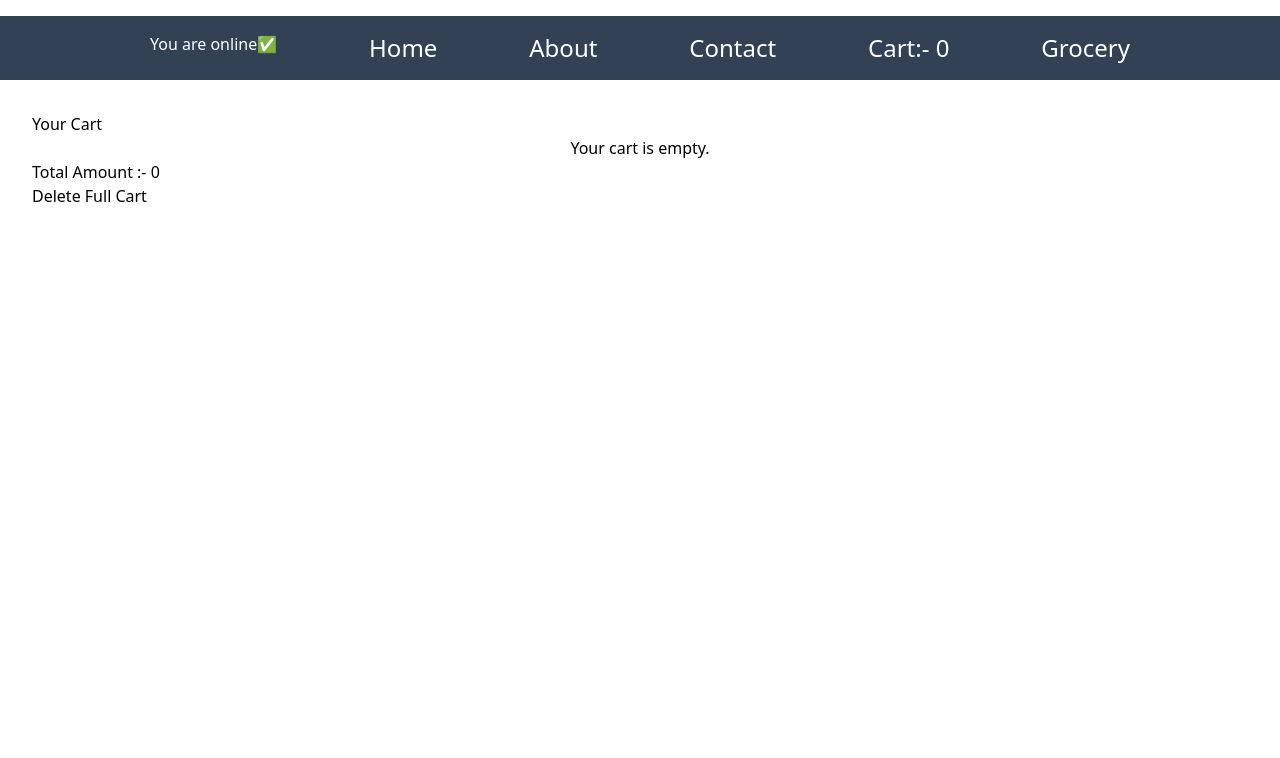
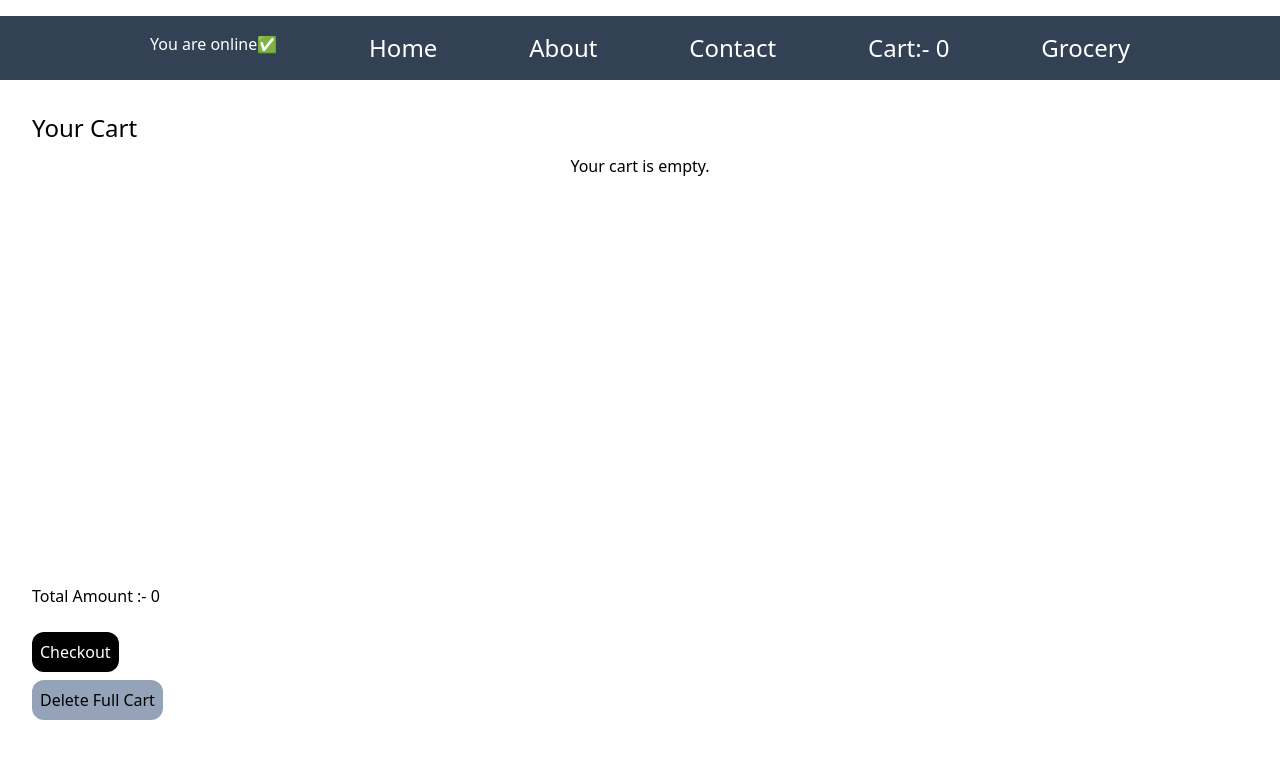
Before and after one commit to tusharbatradev/E-Commerce, a React (Vite) app: page /cart in a window 1280 px wide. Shown: the top 758 px of the page. Built offline with nearby package versions, Linux system fonts and the light colour scheme.

Commit message:
Code Updated!

```diff
--- a/src/App.jsx
+++ b/src/App.jsx
@@ -9,7 +9,7 @@ function App() {
   return (
     <>
       <Header cart={cart} />
-      <div className="p-8 flex flex-col gap-6">
+      <div className="p-8 pb-16 flex flex-col gap-6">
         <Outlet />
       </div>
     </>
--- a/src/Components/Cart.jsx
+++ b/src/Components/Cart.jsx
@@ -17,13 +17,13 @@ function Cart() {
   }
 
   return (
-    <div>
-      <h1>Your Cart</h1>
-      <div className="flex flex-wrap gap-12 justify-center">
+    <div className="flex gap-[10px] flex-col">
+      <h1 className="text-2xl">Your Cart</h1>
+      <div className="flex flex-wrap gap-8 justify-center h-[420px]">
         {cart.length > 0 ? (
           cart.map((product, index) => (
             <>
-              <div key={index} className="p-4 border-2 border-black">
+              <div key={index} className="p-4">
                 <ProductCard product={product} />
               </div>
             </>
@@ -32,8 +32,13 @@ function Cart() {
           <p>Your cart is empty.</p>
         )}
       </div>
+      <div>
       <h1>Total Amount :- {totalAmount}</h1>
-      <h1 onClick={deleteCart}>Delete Full Cart</h1>
+      <br />
+      <button className="bg-black text-white p-2 rounded-xl">Checkout</button>
+      <br />
+      <button className="cursor-pointer bg-slate-400 p-2 rounded-xl mt-2" onClick={deleteCart}>Delete Full Cart</button>
+      </div>
     </div>
   );
 }
--- a/src/Components/ProductCard.jsx
+++ b/src/Components/ProductCard.jsx
@@ -6,7 +6,7 @@ function ProductCard({ product, addToCart, addedProduct }) {
       <div className="rounded-lg h-[250px] max-h-[500px] w-64 max-w-64   flex flex-col gap-[8px]">
         <div className="w-full">
           <img
-            className="max-w-full max-h-full flex"
+            className="max-w-full max-h-[300px] flex"
             src={product.image}
             alt="IMAGE"
           />
--- a/src/Components/ProductDetails.jsx
+++ b/src/Components/ProductDetails.jsx
@@ -10,11 +10,10 @@ function ProductDetails() {
 
   return (
     <>
-      <div className="flex justify-center ite\ gap-[50px]">
-        <div className="p-8 flex
-        justify-center border-black border-2 rounded-xl">
+      <div className="flex justify-center gap-[50px]">
+        <div className="">
           <img
-          className="h-[500px]"
+          className="h-[400px]"
             src={product.image}
             alt="PRODUCT IMAGE"
           />
--- a/src/Components/Products.jsx
+++ b/src/Components/Products.jsx
@@ -39,8 +39,8 @@ function Products() {
   console.log(products);
 
   return (
-    <>
-      <div className="flex justify-center my-4">
+    <section className="h-[100vh]">
+      <div className="flex justify-center my-4 ">
         <input
           type="text"
           placeholder="Search a Product"
@@ -50,11 +50,10 @@ function Products() {
         />
       </div>
 
-      <div className="flex flex-wrap justify-center gap-2">
+      <div className="flex flex-wrap justify-center gap-2 h-[900px]">
         {filteredProducts.map((product) => (
           <Link key={product.id} to={`/product/${product.id}`}>
             {
-              /* If the rating is more than 4 then add a rated label to it */
               product.rating.rate >= 4 ? (
                 <ProductCardRated
                   addToCart={() => addToCart(product)}
@@ -72,7 +71,7 @@ function Products() {
           </Link>
         ))}
       </div>
-    </>
+    </section>
   );
 }
 
--- a/src/main.jsx
+++ b/src/main.jsx
@@ -5,13 +5,11 @@ import "./index.css";
 import { Provider } from "react-redux";
 import store from "./Redux/store.js";
 import { RouterProvider, createBrowserRouter } from "react-router-dom";
-// import About from "./About.jsx";
 import Contact from "./Contact.jsx";
 import Error from "./Components/Error.jsx";
 import Cart from "./Components/Cart.jsx";
 import Products from "./Components/Products.jsx";
 import ProductDetails from "./Components/ProductDetails.jsx";
-// import Grocery from "./Components/Grocery.jsx";
 
 const Grocery = lazy(() => import("./Components/Grocery.jsx"));
 const About = lazy(() => import("./About.jsx"));
```
